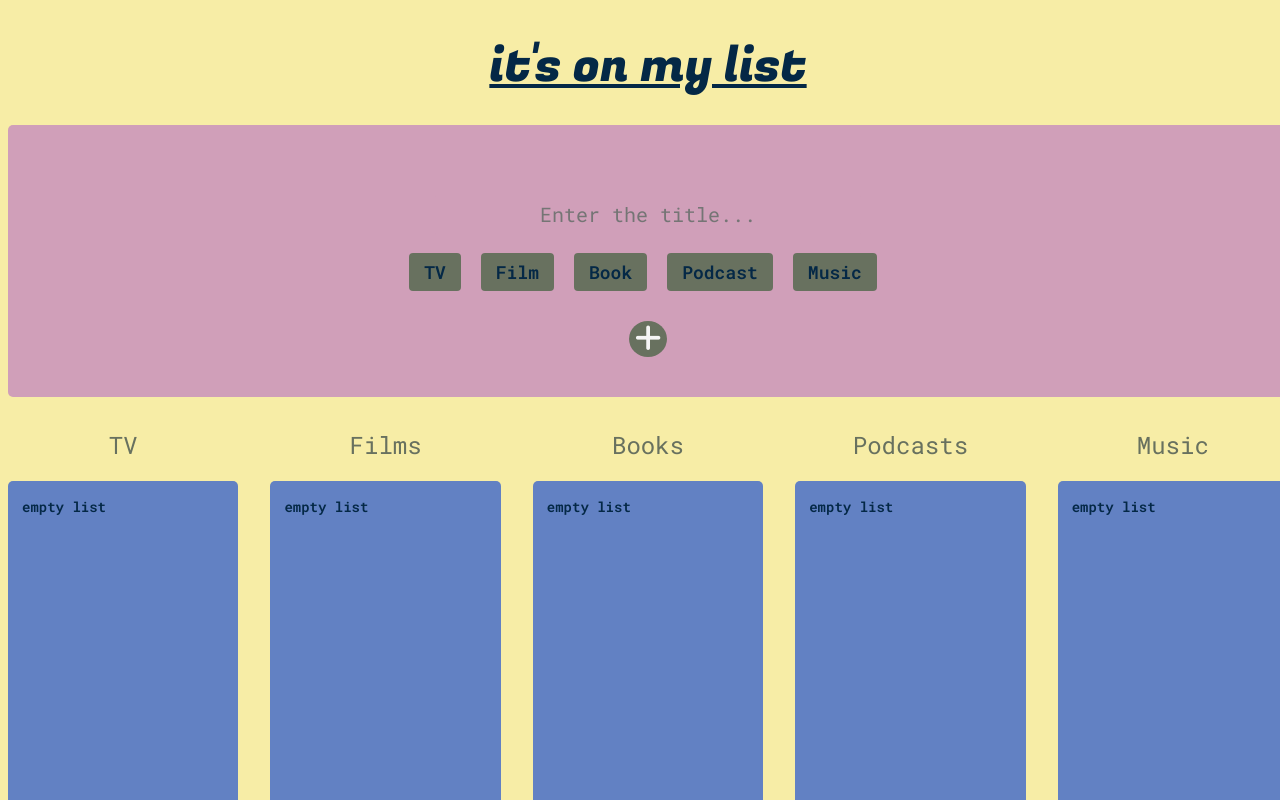
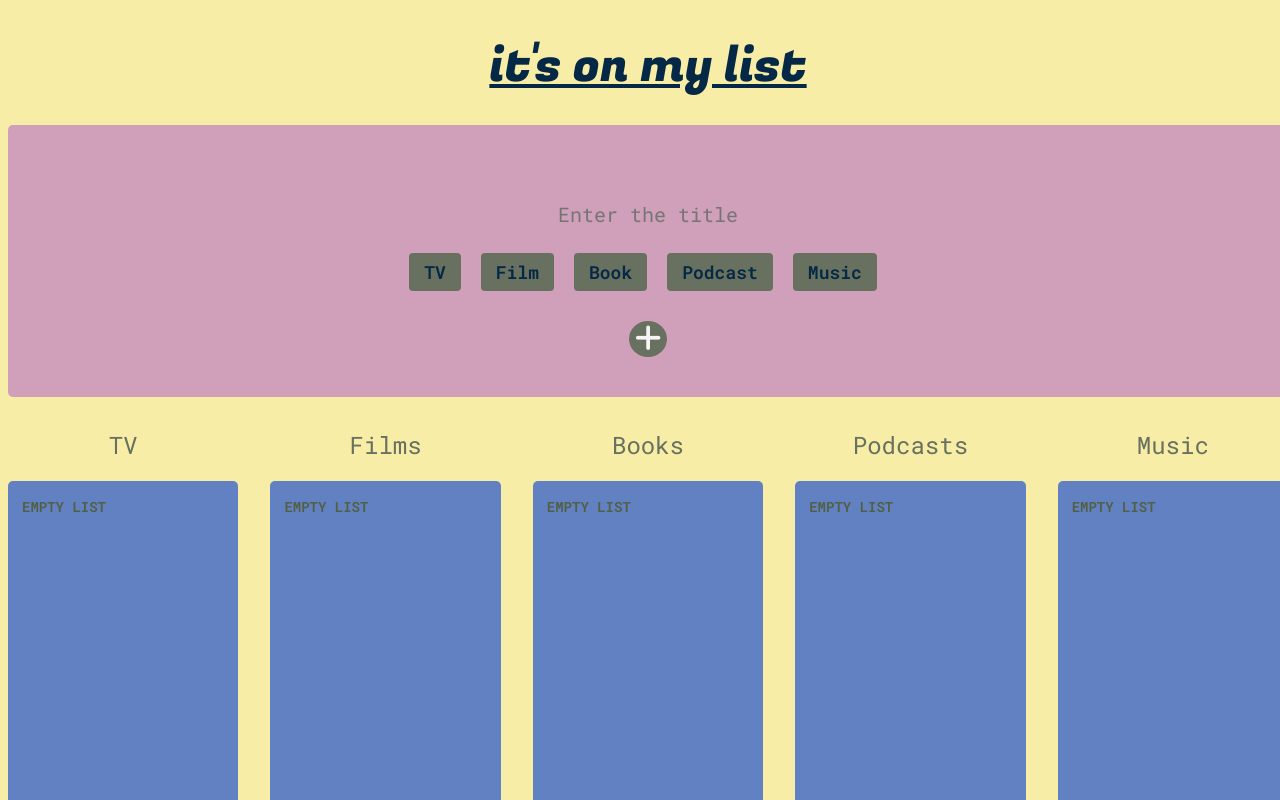
Before and after one commit to anniebalds/on-my-list-app, a React (Vite) app: page / in a window 1280 px wide. Shown: the top 800 px of the page. Built offline with nearby package versions, Linux system fonts and the light colour scheme.

Commit message:
completed tasks and small CSS edits

```diff
--- a/src/components/Form.jsx
+++ b/src/components/Form.jsx
@@ -9,7 +9,7 @@ const Form = ({ handleSubmit, handleChange, listItem }) => {
         <section className='name-input'>
             <input
             type='text'
-            placeholder='Enter the title...'
+            placeholder='Enter the title'
             onChange={handleChange}
             name='title'
             value={listItem.title}
--- a/src/components/List.jsx
+++ b/src/components/List.jsx
@@ -18,7 +18,7 @@ const List = ({ title, list, handleDelete, handleComplete }) => {
           </div>
         </div>
         )) : (
-          <p style = {{fontStyle: "italic"}}>empty list</p>
+          <p style = {{color: "#515f42"}}>EMPTY LIST</p>
         )}
       </div>
 
--- a/src/index.css
+++ b/src/index.css
@@ -108,8 +108,6 @@ input[type="radio"] {
 
 .category-input input[type="radio"]:focus + label {
   background-color:rgb(255, 228, 187);
-  border-color: rgb(204, 136, 68);
-  transition: border-color 0.25s;
   transition: background-color 0.25s;
 }
 
```
Also changed, not shown: 1 other file (tests, documents, lock files or other folders).
